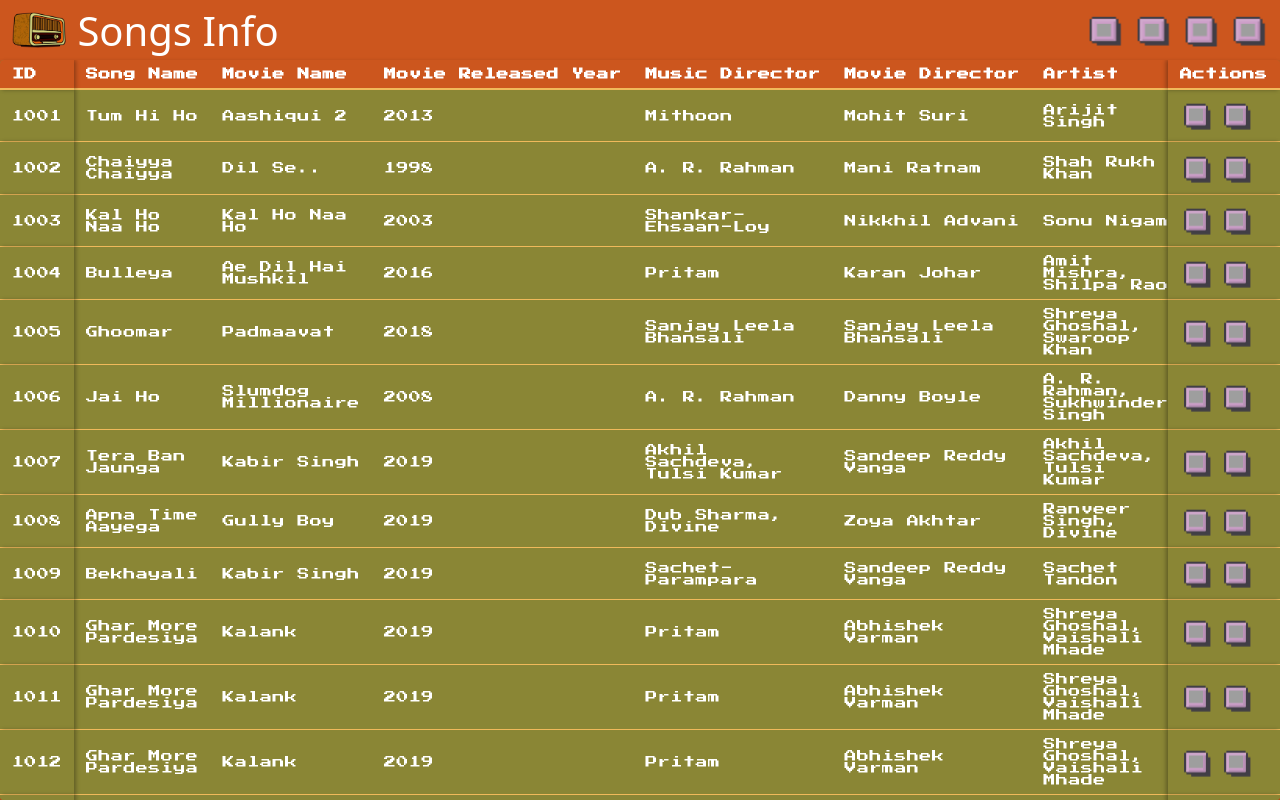
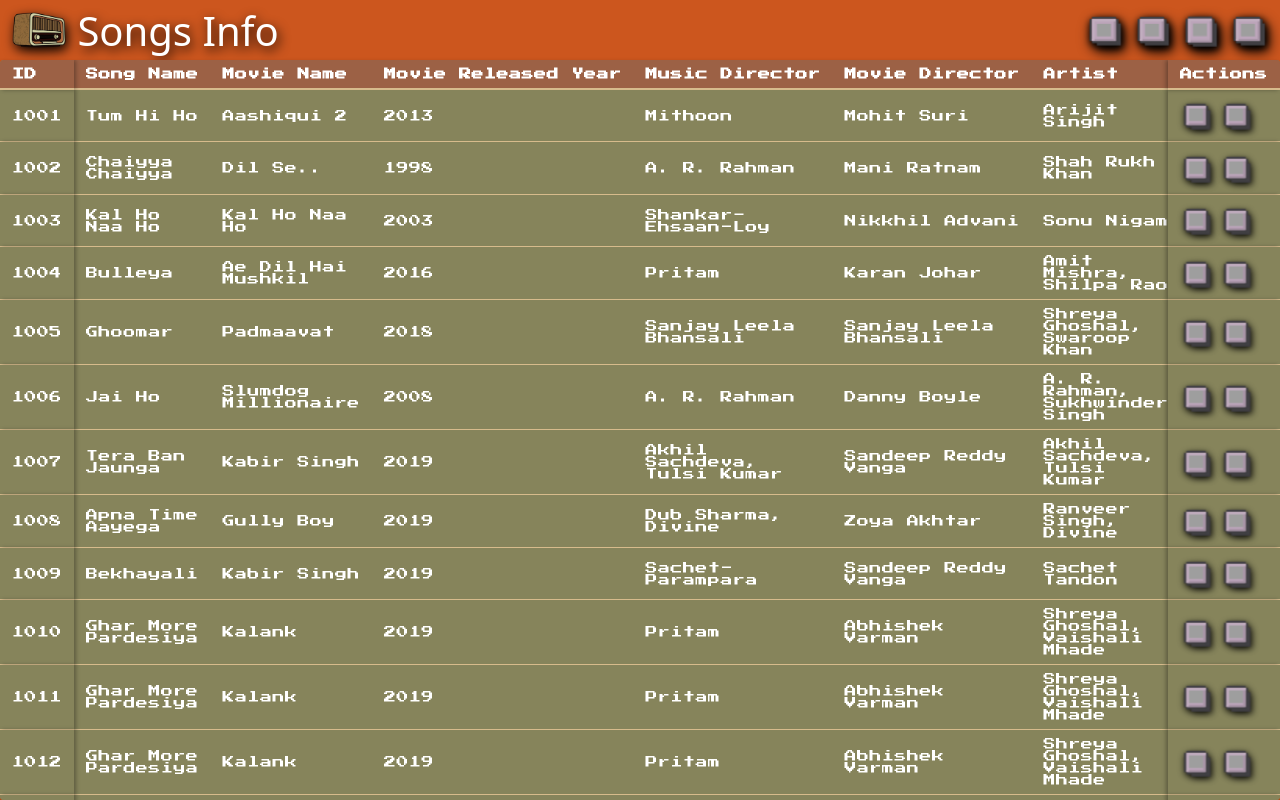
Before and after one commit to KachiRaviYokesh/data-list, a plain HTML site: page index.html in a window 1280 px wide. Drawn offline with Linux system fonts and the light colour scheme; grey boxes are pictures that could not be loaded; a web font is replaced by a local one.

Commit message:
style: Filter & DropShadows Added

```diff
--- a/style.css
+++ b/style.css
@@ -64,6 +64,7 @@ body {
   font-family: -apple-system, BlinkMacSystemFont, 'Segoe UI', Roboto, sans-serif;
   background: var(--bg-secondary);
   color: var(--text-primary);
+  filter: saturate(0.5);
 }
 
 .header {
@@ -72,6 +73,7 @@ body {
   margin-bottom: 0;
   padding: 0.75rem;
   height: var(--header-height);
+  filter: drop-shadow(2px 4px 6px black);
 }
 
 .header h1 {
@@ -94,6 +96,7 @@ body {
     box-shadow: var(--retro-clickable-shadow);
     transition: transform .1s, box-shadow .1s;
     transform: scale3d(0.6, 0.55, 1);
+    filter: drop-shadow(2px 4px 6px black);
 }
 
 .btn:hover {
```
